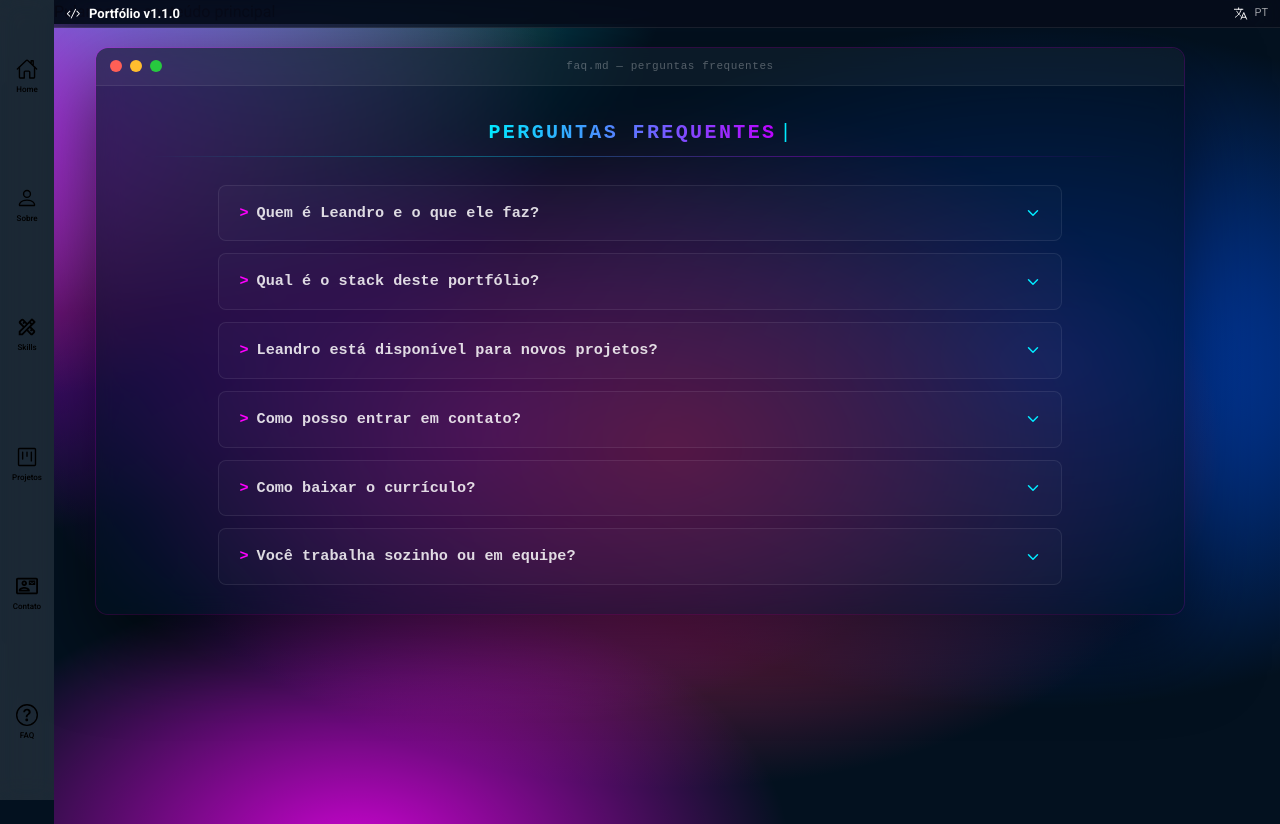
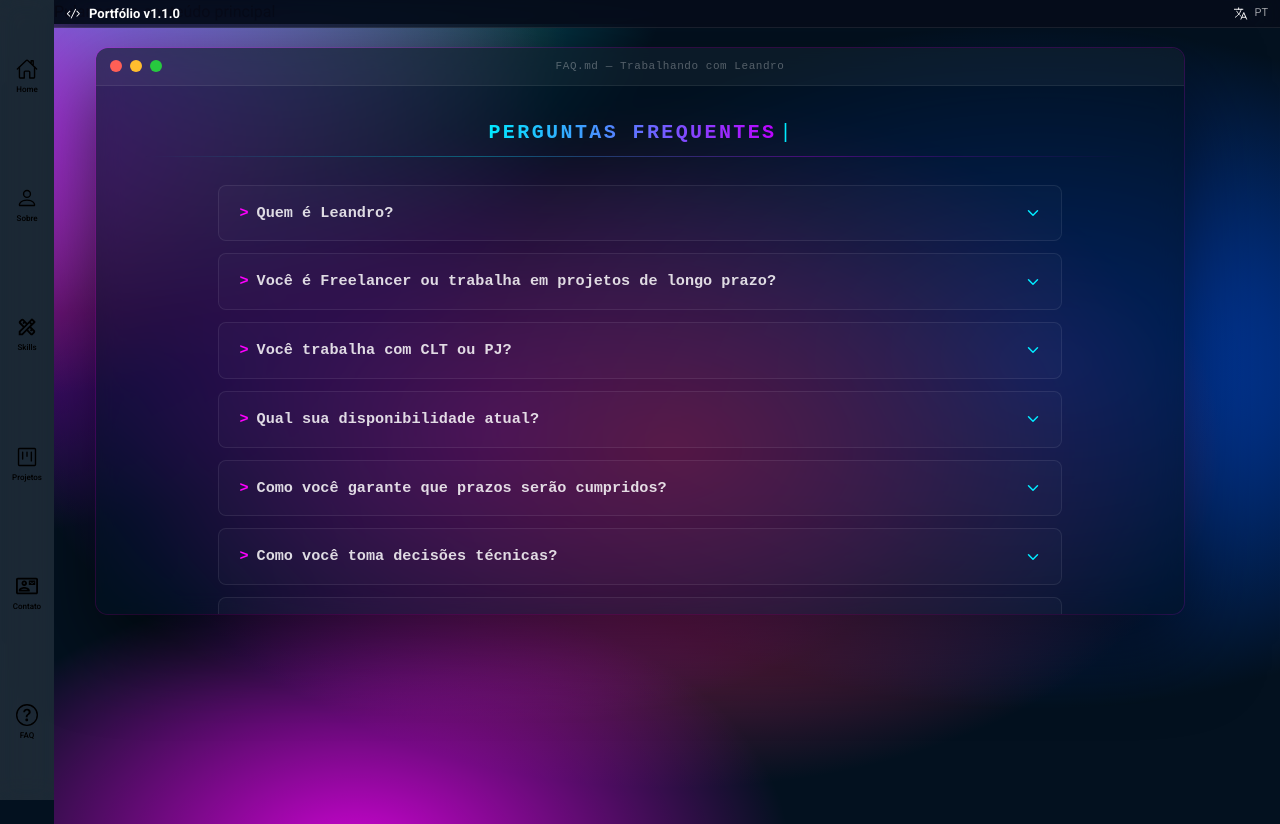
Before and after one commit to LeandroDukievicz/Portifolio-Cyber-Dukie, a Next.js app: page /faq in a window 1280 px wide. Built offline with nearby package versions, Linux system fonts and the light colour scheme.

Commit message:
feat(faq): substituir perguntas por 13 novas e adicionar botão CTA de contato

```diff
--- a/app/faq/page.tsx
+++ b/app/faq/page.tsx
@@ -1,61 +1,118 @@
 "use client";
 
 import { useEffect, useState } from "react";
+import Link from "next/link";
 import CyberpunkBackground from "../components/CyberpunkBackground";
 import { IoChevronDownOutline, IoChevronUpOutline } from "react-icons/io5";
 import { useLanguage } from "../context/LanguageContext";
 
 const FAQ_PT = [
   {
-    q: "Quem é Leandro e o que ele faz?",
-    a: "Sou um desenvolvedor Full Stack com foco em construção de aplicações escaláveis, que também sejam performáticas e com uma marcante experiência de usuário, trabalhando com todo o ciclo de desenvolvimento, desde a arquitetura e modelagem dos dados até o deploy em produção e monitoramento pós-lançamento.",
+    q: "Quem é Leandro?",
+    a: "Sou um Desenvolvedor Full Stack focado em construir produtos digitais que podem escalar, com performance e com uma excelente experiência de uso. Atuo de ponta a ponta no projeto, desde arquitetura até o lançamento e o pós, assim consigo garantir que o sistema não só vai funcionar mas que também pode evoluir com consistência, se o projeto evoluir a base tem que acompanhar e é nisso que eu trabalho.",
   },
   {
-    q: "Qual é o stack deste portfólio?",
-    a: "O portfólio foi construído com Next.js 15 (App Router), TypeScript, Tailwind CSS v4 e GSAP para animações. O deploy é feito na Vercel com integração contínua via GitHub.",
+    q: "Você é Freelancer ou trabalha em projetos de longo prazo?",
+    a: "Ambos. Além de atuar como freelancer em projetos que são bem definidos, também gosto de parcerias contínuas, assim eu consigo acompanhar a evolução do projeto com métricas e decisões bem estratégicas ao longo do tempo.",
   },
   {
-    q: "Leandro está disponível para novos projetos?",
-    a: "Sim! Estou disponível para projetos freelance, oportunidades remotas e presenciais. Você pode entrar em contato pelo formulário da página de Contato ou diretamente pelo LinkedIn e e-mail.",
+    q: "Você trabalha com CLT ou PJ?",
+    a: "O modelo de contratação é apenas detalhe, tanto PJ como CLT são possibilidades, desde que tenhamos alinhamento real com o projeto, com o time e o nível de desafio, aí a conversa flui e evolui.",
   },
   {
-    q: "Como posso entrar em contato?",
-    a: "Você pode entrar em contato através da página /contato do portfólio, pelo e-mail leandrodukievicz1718@gmail.com, pelo LinkedIn (linkedin.com/in/leandrodukievicz) ou pelo GitHub (github.com/LeandroDukievicz).",
+    q: "Qual sua disponibilidade atual?",
+    a: "Trabalho com alocações flexíveis: full-time, part-time ou por hora. Minha agenda varia, então o melhor caminho é entrar em contato. Respondo rápido — normalmente em até 24h úteis.",
   },
   {
-    q: "Como baixar o currículo?",
-    a: "O currículo pode ser baixado diretamente pela página inicial do portfólio, clicando no botão 'Baixar Currículo', ou digitando 'cv' no terminal.",
+    q: "Como você garante que prazos serão cumpridos?",
+    a: "Eu não tenho costume de tratar prazo como apenas uma promessa vaga, entendo e trato com a responsabilidade necessária. Eu quebro o projeto em partes menores, estimo com base na minha experiência e considero possíveis variáveis e incertezas desde o início, assim temos menos ou nenhuma surpresa. Comunico diretamente caso haja imprevistos, mas aviso e mantenho a comunicação pra evitar qualquer desculpa de última hora.",
   },
   {
-    q: "Você trabalha sozinho ou em equipe?",
-    a: "Eu trabalho bem nos dois cenários. Posso trabalhar com squads ágeis (Scrum, Kanban) e comunicação assíncrona com times distribuídos, mas também tenho autonomia suficiente para tocar meus projetos como desenvolvedor independente, consigo gerenciar o escopo, prazos e entregas sem supervisão constante.",
+    q: "Como você toma decisões técnicas?",
+    a: "Sem achismos. Ao tomar uma decisão eu sempre avalio qual a escala esperada, a complexidade, maturidade do produto. A partir disso eu escolho a abordagem que mais se encaixa, a mais eficiente, seja um monolito bem estruturado ou algo mais distribuído, com único foco em deixar que o produto se sustente a longo prazo.",
+  },
+  {
+    q: "Você segue padrões de código?",
+    a: "Sim, costumo fazer isso de forma prática, aplicando SOLID, clean code, separando responsabilidades no dia a dia. Procuro padronizar com ESLint e Prettier e mantenho a estrutura já pensando em futuras manutenções e atualizações.",
+  },
+  {
+    q: "Como você lida com performance?",
+    a: "Não encaro performance como apenas um ajuste no projeto, acho que faz parte pensar nisso desde o início. Procuro fazer isso em todas as camadas: no frontend verifico para que o carregamento seja rápido e feito de forma inteligente, otimizando bundle e com render eficiente. No backend procuro manter queries otimizadas, cache e uma boa estrutura de dados adequada ao projeto. Já com infra verifico e aplico CDN, compressão e cache HTTP, com métricas reais, Web Vitals além de logs e monitoramento contínuo.",
+  },
+  {
+    q: "Como é a sua comunicação durante o projeto?",
+    a: "Procuro ser o mais direto possível, de forma clara e objetiva. Prefiro que seja assíncrona no dia a dia, assim tenho menos interrupções e consigo focar mais na entrega. Reuniões quando necessário e decisões sendo todas documentadas.",
+  },
+  {
+    q: "Você usa IA no seu processo?",
+    a: "Com certeza, baita ferramenta. Eu uso pra acelerar tarefas operacionais e também pra ampliar e explorar melhor as possibilidades, mas tudo que vai adiante em produção passa pela minha revisão, conferindo tudo com olhar crítico.",
+  },
+  {
+    q: "Onde posso ver seus projetos?",
+    a: "Vou adicionar os projetos aqui neste portfólio, mas pode conferir também no meu GitHub.",
+  },
+  {
+    q: "Por que você deveria me escolher para trabalhar?",
+    a: "Simplesmente porque você não está apenas contratando alguém para escrever código. Você estará contratando alguém que pensa no produto, não somente em entregar tasks, alguém que antecipa problemas antes de virarem incêndio, que procura tomar decisões com base no contexto, que vai se comunicar de forma franca e clara, além da responsabilidade é claro!",
+  },
+  {
+    q: "Podemos conversar antes de fechar algo?",
+    a: "Sim, com certeza, aliás recomendo muito que seja feito assim! Uma call de meia hora já nos ajuda a entender e alinhar os pensamentos. Se fizer sentido pra ambos, a gente dá continuidade!",
   },
 ];
 
 const FAQ_EN = [
   {
-    q: "Who is Leandro and what does he do?",
-    a: "I am a Full Stack developer focused on building scalable applications that are also performant and deliver a remarkable user experience, working across the entire development cycle — from architecture and data modeling to production deployment and post-launch monitoring.",
+    q: "Who is Leandro?",
+    a: "I'm a Full Stack Developer focused on building digital products that can scale, with performance and an excellent user experience. I work end-to-end on the project, from architecture to launch and beyond, ensuring the system not only works but can evolve consistently. If the project grows, the foundation has to keep up — and that's what I work on.",
   },
   {
-    q: "What is this portfolio's stack?",
-    a: "The portfolio was built with Next.js 15 (App Router), TypeScript, Tailwind CSS v4, and GSAP for animations. It is deployed on Vercel with continuous integration via GitHub.",
+    q: "Are you a Freelancer or do you work on long-term projects?",
+    a: "Both. Besides working as a freelancer on well-defined projects, I also enjoy ongoing partnerships where I can follow the project's evolution with metrics and strategic decisions over time.",
   },
   {
-    q: "Is Leandro available for new projects?",
-    a: "Yes! I am available for freelance projects, remote and on-site opportunities. You can reach out through the Contact page form or directly via LinkedIn and email.",
+    q: "Do you work as an employee (CLT) or contractor (PJ)?",
+    a: "The hiring model is just a detail — both PJ and CLT are possibilities. As long as we have real alignment on the project, the team, and the level of challenge, the conversation flows naturally.",
   },
   {
-    q: "How can I get in touch?",
-    a: "You can get in touch through the /contact page, via email at leandrodukievicz1718@gmail.com, LinkedIn (linkedin.com/in/leandrodukievicz), or GitHub (github.com/LeandroDukievicz).",
+    q: "What is your current availability?",
+    a: "I work with flexible allocations: full-time, part-time, or hourly. My schedule varies, so the best path is to get in touch. I respond quickly — usually within 24 business hours.",
   },
   {
-    q: "How do I download the resume?",
-    a: "The resume can be downloaded directly from the portfolio's home page by clicking the 'Download CV' button, or by typing 'cv' in the terminal.",
+    q: "How do you ensure deadlines are met?",
+    a: "I don't treat deadlines as vague promises — I take them seriously. I break the project into smaller parts, estimate based on my experience, and factor in possible variables and uncertainties from the start, so there are fewer or no surprises. I communicate directly if something unexpected comes up, but I stay proactive to avoid last-minute excuses.",
   },
   {
-    q: "Do you work alone or in a team?",
-    a: "I work well in both scenarios. I can work with agile squads (Scrum, Kanban) and async communication with distributed teams, but I also have enough autonomy to run my own projects as an independent developer — managing scope, deadlines, and deliverables without constant supervision.",
+    q: "How do you make technical decisions?",
+    a: "No guesswork. When making a decision I always evaluate the expected scale, complexity, and product maturity. From there I choose the most fitting and efficient approach — whether a well-structured monolith or something more distributed — with a single focus: letting the product sustain itself long-term.",
+  },
+  {
+    q: "Do you follow coding standards?",
+    a: "Yes, and I do it in a practical way — applying SOLID, clean code, and separating responsibilities day-to-day. I standardize with ESLint and Prettier and keep the structure already thinking about future maintenance and updates.",
+  },
+  {
+    q: "How do you handle performance?",
+    a: "I don't see performance as just a project adjustment — I think it should be considered from the start, across all layers. On the frontend I ensure fast and intelligent loading, optimizing bundles and rendering efficiently. On the backend I keep queries optimized, use caching, and maintain good data structures suited to the project. On the infra side I apply CDN, compression, and HTTP cache, using real metrics, Web Vitals, logs, and continuous monitoring.",
+  },
+  {
+    q: "How do you communicate during a project?",
+    a: "As direct as possible — clear and objective. I prefer async communication day-to-day so I have fewer interruptions and can focus on delivery. Meetings when necessary and all decisions documented.",
+  },
+  {
+    q: "Do you use AI in your process?",
+    a: "Absolutely — it's a great tool. I use it to speed up operational tasks and to explore possibilities more broadly, but everything that goes to production passes through my review with a critical eye.",
+  },
+  {
+    q: "Where can I see your projects?",
+    a: "I'll be adding projects here in this portfolio, but you can also check my GitHub.",
+  },
+  {
+    q: "Why should you choose me to work with?",
+    a: "Simply because you're not just hiring someone to write code. You'll be hiring someone who thinks about the product, not just delivering tasks — someone who anticipates problems before they become fires, makes context-driven decisions, and communicates openly and clearly. Plus the accountability, of course!",
+  },
+  {
+    q: "Can we talk before closing anything?",
+    a: "Yes, absolutely — I actually strongly recommend it! A half-hour call already helps us understand each other and align thoughts. If it makes sense for both sides, we take it from there!",
   },
 ];
 
@@ -118,7 +175,7 @@ export default function FaqPage() {
           <span aria-hidden="true" style={{ width: 12, height: 12, borderRadius: "50%", background: "#ffbd2e", display: "block", flexShrink: 0 }} />
           <span aria-hidden="true" style={{ width: 12, height: 12, borderRadius: "50%", background: "#27c93f", display: "block", flexShrink: 0 }} />
           <span style={{ flex: 1, textAlign: "center", fontSize: 11, color: "rgba(255,255,255,0.3)", letterSpacing: "0.05em" }}>
-            {lang === "pt" ? "faq.md — perguntas frequentes" : "faq.md — frequently asked questions"}
+            {lang === "pt" ? "FAQ.md — Trabalhando com Leandro" : "FAQ.md — Working with Leandro"}
           </span>
         </div>
 
@@ -213,6 +270,39 @@ export default function FaqPage() {
             })}
           </div>
 
+          {/* CTA Button */}
+          <div style={{ display: "flex", justifyContent: "center", marginTop: 36 }}>
+            <Link href="/contato" style={{
+              display: "inline-block",
+              padding: isMobile ? "12px 24px" : "14px 36px",
+              background: "linear-gradient(90deg, #00EAFF22 0%, #BD00FF22 100%)",
+              border: "1px solid rgba(0,234,255,0.5)",
+              borderRadius: 8,
+              color: "#00EAFF",
+              fontFamily: "'JetBrains Mono', monospace",
+              fontSize: isMobile ? "0.82rem" : "0.9rem",
+              fontWeight: 600,
+              letterSpacing: "0.08em",
+              textDecoration: "none",
+              transition: "background 0.2s, border-color 0.2s, box-shadow 0.2s",
+              boxShadow: "0 0 20px rgba(0,234,255,0.1)",
+            }}
+              onMouseEnter={e => {
+                (e.currentTarget as HTMLAnchorElement).style.background = "linear-gradient(90deg, #00EAFF33 0%, #BD00FF33 100%)";
+                (e.currentTarget as HTMLAnchorElement).style.borderColor = "rgba(0,234,255,0.9)";
+                (e.currentTarget as HTMLAnchorElement).style.boxShadow = "0 0 28px rgba(0,234,255,0.3)";
+              }}
+              onMouseLeave={e => {
+                (e.currentTarget as HTMLAnchorElement).style.background = "linear-gradient(90deg, #00EAFF22 0%, #BD00FF22 100%)";
+                (e.currentTarget as HTMLAnchorElement).style.borderColor = "rgba(0,234,255,0.5)";
+                (e.currentTarget as HTMLAnchorElement).style.boxShadow = "0 0 20px rgba(0,234,255,0.1)";
+              }}
+            >
+              <span style={{ color: "#FF00FF", marginRight: 8 }}>{`>`}</span>
+              {lang === "pt" ? "Vamos conversar sobre seu Projeto?" : "Let's talk about your Project?"}
+            </Link>
+          </div>
+
           <div style={{ height: 32 }} />
         </div>
       </div>
```
